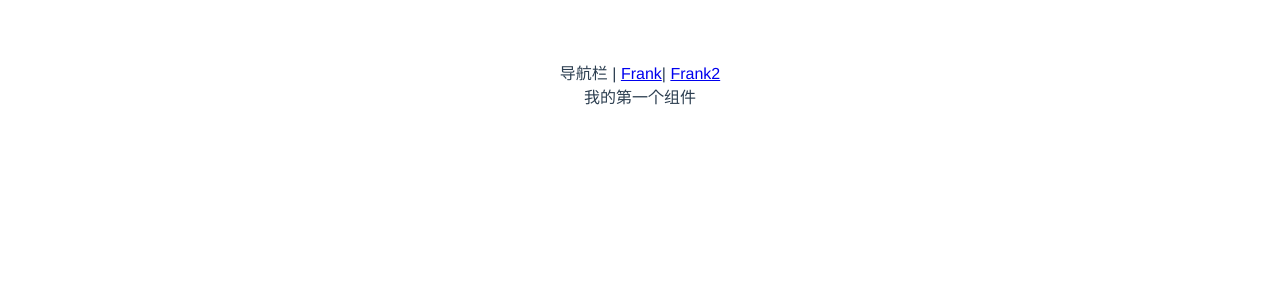
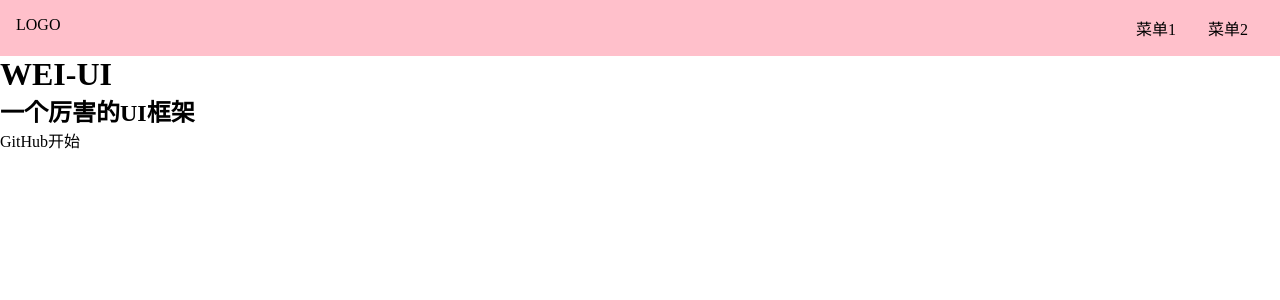
Before and after one commit to weiweijie-aqa/wei-ui, a Vue app: page / in a window 1280 px wide. Shown: the top 300 px of the page. Built offline with nearby package versions, Linux system fonts and the light colour scheme.

Commit message:
topnav组件封装好了

```diff
--- a/package.json
+++ b/package.json
@@ -10,6 +10,7 @@
     "vue-router": "4.0.0-beta.3"
   },
   "devDependencies": {
+    "sass": "^1.26.10",
     "@vue/compiler-sfc": "^3.0.0-rc.1",
     "vite": "^1.0.0-rc.1"
   }
--- a/src/App.vue
+++ b/src/App.vue
@@ -1,9 +1,4 @@
 <template>
-  <div>
-    导航栏 |
-    <router-link to="/">Frank</router-link>|
-    <router-link to="/Frank2">Frank2</router-link>
-  </div>
   <router-view></router-view>
 </template>
 
--- a/src/components/Frank.vue
+++ /dev/null
@@ -1,13 +0,0 @@
-<script setup>
-
-</script>
-
-<template>
-  <div>
-    我的第一个组件
-  </div>
-</template>
-
-<style scoped>
-
-</style>
--- a/src/components/Frank2.vue
+++ /dev/null
@@ -1,13 +0,0 @@
-<script setup>
-
-</script>
-
-<template>
-  <div>
-    我的第二个组件
-  </div>
-</template>
-
-<style scoped>
-
-</style>
--- /dev/null
+++ b/src/components/TopNav.vue
@@ -0,0 +1,29 @@
+<template>
+  <div class="topNav">
+    <div class="logo">LOGO</div>
+    <ul class="menu">
+      <li>菜单1</li>
+      <li>菜单2</li>
+    </ul>
+  </div>
+</template>
+
+<style lang="scss" scoped>
+.topNav {
+  background: pink;
+  display: flex;
+  padding: 16px;
+  > .logo {
+    max-width: 6em;
+    margin-right: auto;
+  }
+  > .menu {
+    display: flex;
+    white-space: nowrap;
+    flex-wrap: nowrap;
+    > li {
+      margin: 0 1em;
+    }
+  }
+}
+</style>
--- a/src/index.css
+++ /dev/null
@@ -1,8 +0,0 @@
-#app {
-  font-family: Avenir, Helvetica, Arial, sans-serif;
-  -webkit-font-smoothing: antialiased;
-  -moz-osx-font-smoothing: grayscale;
-  text-align: center;
-  color: #2c3e50;
-  margin-top: 60px;
-}
--- /dev/null
+++ b/src/index.scss
@@ -0,0 +1,16 @@
+*{
+  margin: 0;
+  padding: 0;
+  box-sizing: border-box;
+}
+
+ul,ol{
+  list-style: none;
+}
+a{
+  text-decoration: none;
+  color: inherit;
+  &:hover{
+    border-bottom: 1px;
+  }
+}
--- /dev/null
+++ b/src/views/Doc.vue
@@ -0,0 +1,15 @@
+<template>
+  <div>
+    <TopNav></TopNav>
+    <div class="content">
+      <aside>边栏</aside>
+      <main>主内容</main>
+    </div>
+  </div>
+</template>
+<script lang="ts">
+import TopNav from '../components/TopNav.vue'
+export default {
+  components: { TopNav },
+}
+</script>
--- /dev/null
+++ b/src/views/Home.vue
@@ -0,0 +1,19 @@
+<template>
+  <div>
+    <TopNav></TopNav>
+    <div class="banner">
+      <h1>WEI-UI</h1>
+      <h2>一个厉害的UI框架</h2>
+      <p class="actions">
+        <a href="">GitHub</a>
+        <a href="">开始</a>
+      </p>
+    </div>
+  </div>
+</template>
+<script lang="ts">
+import TopNav from '../components/TopNav.vue'
+export default {
+  components: { TopNav },
+}
+</script>
```
Also changed, not shown: src/components/HelloWorld.vue (deleted, +0 -19 lines), src/main.ts (+6 -5 lines), 1 other file (tests, documents, lock files or other folders).
